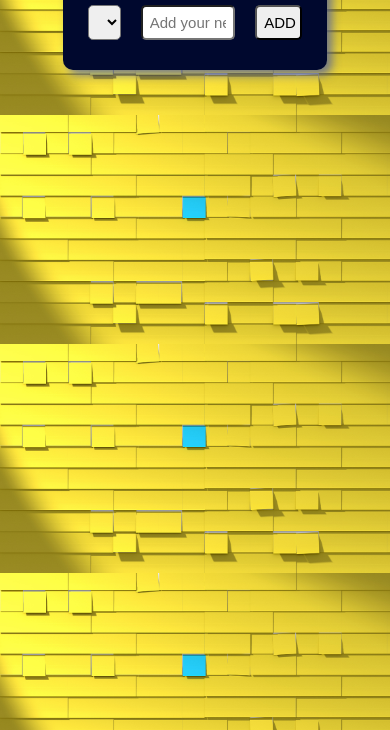
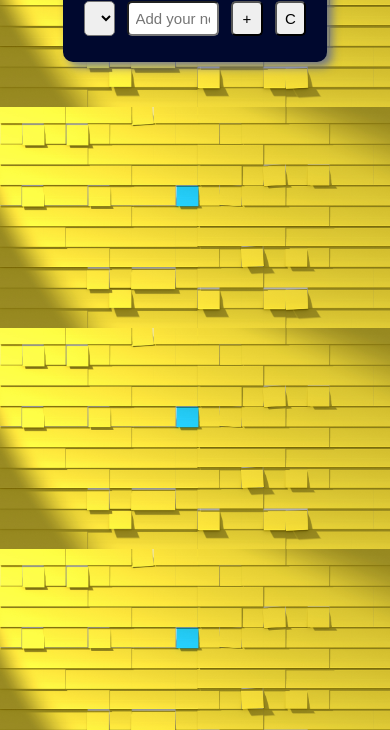
Before and after one commit to ShreyasiDebnath/ToDoList, a plain HTML site: page index.html in a window 390 px wide. Shown: the part 114-844 px from the top of the page. Drawn offline with Linux system fonts and the light colour scheme.

Commit message:
Update index.html

```diff
--- a/index.html
+++ b/index.html
@@ -56,7 +56,7 @@
             text-indent: 10%;
         }
         #day , #name,button{
-            margin:10px;
+            margin:6px;
             font-size: 15px;
             padding: 7px;
             border-radius: 5px;
@@ -64,18 +64,31 @@
         }
         #day,button {
 
-            width:20%;
+            width:17.5%;
         }
         button{
             cursor: pointer;
 
+
+        }
+        .s{
+            display: none;
         }
         #name{
-            width:60%;
+            width:55%;
         }
         .space{
             display: flex;
             align-items: center;
+        }
+        @media screen and (max-width: 670px) {
+            .s{
+                display: inline;
+            }
+            .l{
+                display:none;
+            }
+
         }
 
     </style>
@@ -97,15 +110,17 @@
                 </select>
 
             <input type="text"id="name" name="form" placeholder="Add your new todo"required>
-            <button type="button" onclick="myFunction()">ADD</button>
+            <button type="button" onclick="myFunction()">
+                <span class="l">ADD</span>
+                <span class="s">+</span></button>
+            <button type="button" onclick="MyFunction()"><span class="l">CLEAR</span><span class="s">C</span></button>
         </div>
         <div class="tasks">
-            <ul>
-                 <!-- <li>Lorem ipsum dolor sit amet consectetur adipisicing elit. Non, ad.
-                    Lorem ipsum dolor sit amet consectetur adipisicing elit. Non, ad.
-                    Lorem ipsum dolor sit amet consectetur adipisicing elit. Non, ad.
+            <ul id="ulm">
+                 <!-- <li>ADD TASKS HERE
+                    Lorem ipsum dolor sit amet consectetur adipisicing elit. Deleniti est maxime cumque expedita aperiam iste atque vel delectus nesciunt harum sapiente similique vitae voluptate reprehenderit sit, perferendis molestias sed consequatur. Optio, facere omnis hic quo quasi nisi consequuntur eius minima sint error in, dolore vel suscipit ullam totam similique amet atque veniam, accusamus velit accusantium et aliquam fuga. Iure, accusantium.
+                 </li> -->
 
-                 </li>  -->
             </ul>
         </div>
     </div>
@@ -142,6 +157,12 @@
          document.getElementById('name').value="";
 
          }
+        function MyFunction(){
+          let ul=document.getElementById('ulm');
+
+          ul.innerHTML="";
+
+        }
     </script>
 </body>
 </html>
```
